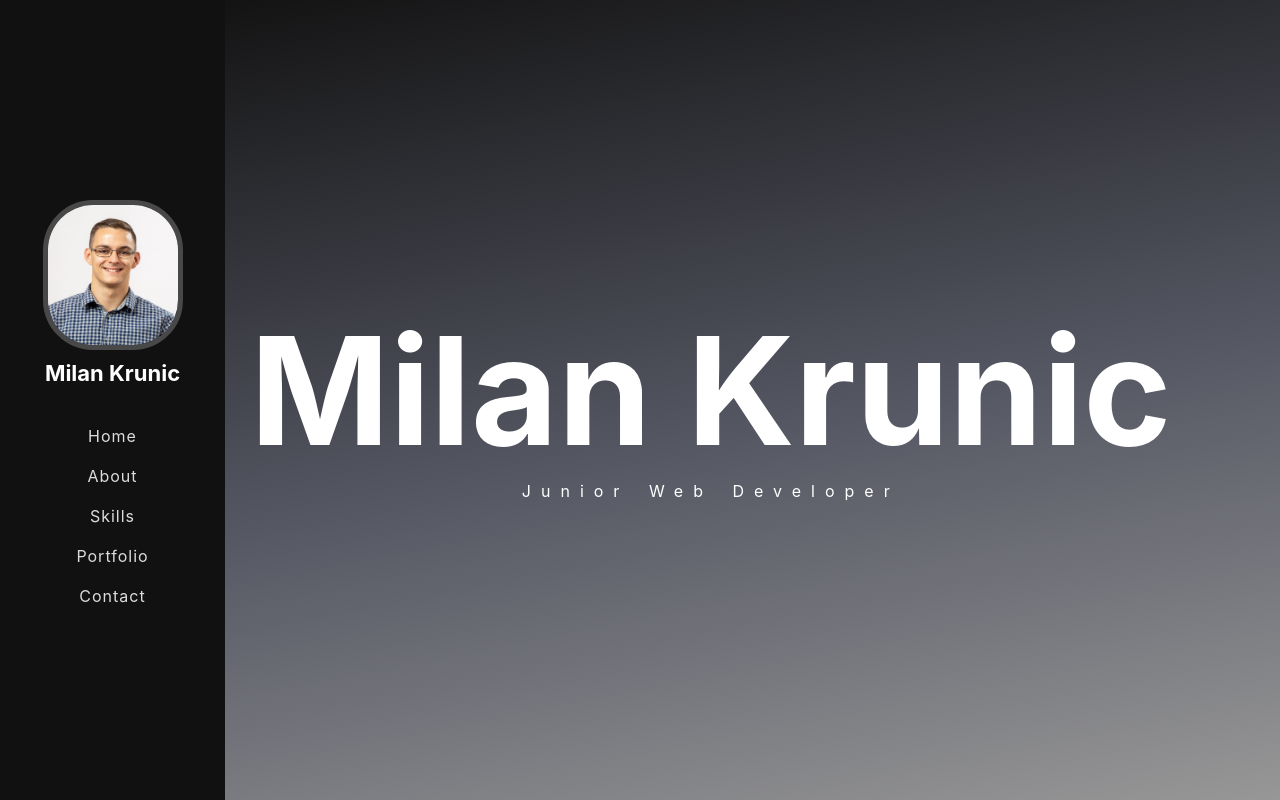
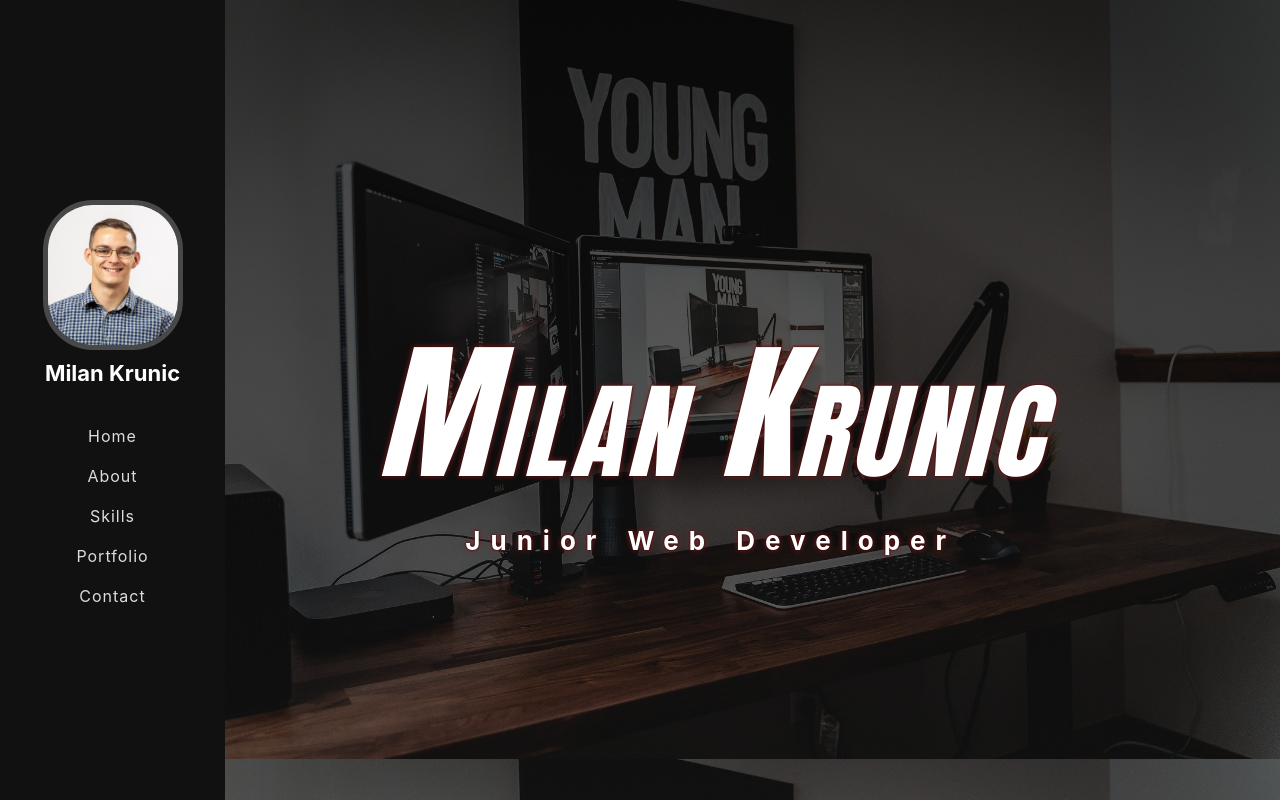
Before and after one commit to M-appdev/Portfolio, a React (Create React App) app: page / in a window 1280 px wide. Shown: the top 800 px of the page. Built offline with nearby package versions, Linux system fonts and the light colour scheme.

Commit message:
landing image

```diff
--- a/src/pages/landing/landing.scss
+++ b/src/pages/landing/landing.scss
@@ -3,7 +3,12 @@
     color: white;
 
     background: rgb(17, 17, 17);
-    background: linear-gradient(169deg, rgba(17, 17, 17, 1) 0%, rgba(85, 87, 99, 1) 54%, rgba(139, 139, 139, 0.896796218487395) 100%);
+    background: linear-gradient(169deg, rgba(17, 17, 17, 1) 0%, rgb(13, 13, 15) 54%, rgba(32, 31, 31, 0.897) 100%);
+
+    background-image:     linear-gradient( rgba(0,0,0,.75), rgba(0,0,0,.55) ),    url("../../assets/images/landing-background.jpg");
+    background-repeat: no-repeat, repeat;
+    background-size: 100%; /* Resize the background image to cover the entire container */
+
 
 
     .title {
@@ -11,10 +16,24 @@
         text-align : center;
         font-size  : 150px;
 
+
+        font-family    : Impact, Charcoal, sans-serif;
+        letter-spacing : 5.2px;
+        word-spacing   : -5px;
+        font-weight    : 700;
+        text-decoration: none solid rgb(68, 68, 68);
+        font-style     : italic;
+        font-variant   : small-caps;
+        text-transform : none;
+        text-shadow: 0 0 3px #000000, 0 0 5px #c32424;
+
     }
 
     .description {
-        font-size     : 16px;
+        font-size     : 26px;
+        font-weight: 700;
+        text-shadow: 0 0 3px #000000, 0 0 5px #c32424;
+
         text-align    : center;
         color         : white;
         word-spacing  : 5px;
```
Also changed, not shown: src/assets/images/landing-background.jpg (added), src/assets/images/large-background.jpg (added).
